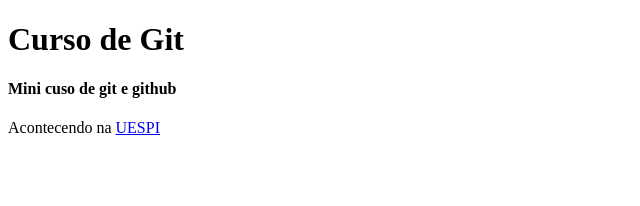
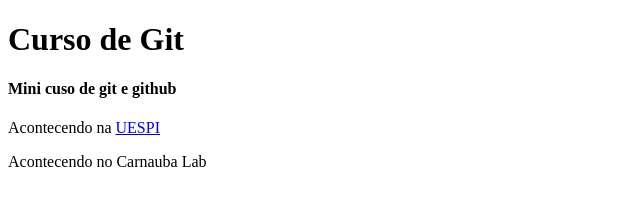
Before and after one commit to ddiegosr/curso-git, a plain HTML site: page index.html in a window 1280 px wide. Shown: the whole page, without its empty margins (0-640 px from the left). Drawn offline with Linux system fonts and the light colour scheme.

Commit message:
chore(home-page): adicionei o local do curso

```diff
--- a/index.html
+++ b/index.html
@@ -10,5 +10,6 @@
   <p>
     Acontecendo na <a href="http://uespi.br">UESPI</a>
   </p>
+  <p>Acontecendo no Carnauba Lab</p>
 </body>
 </html>
```
